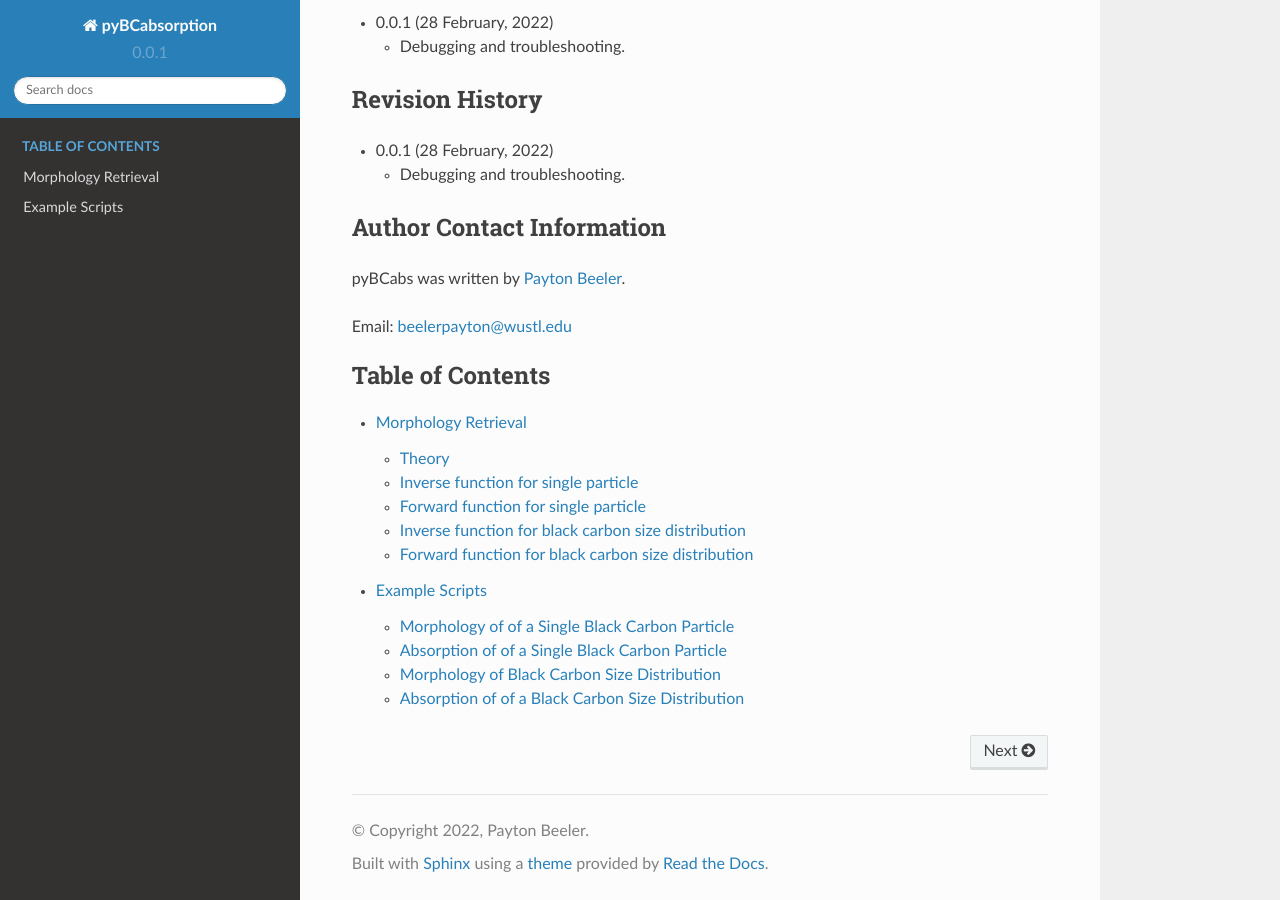
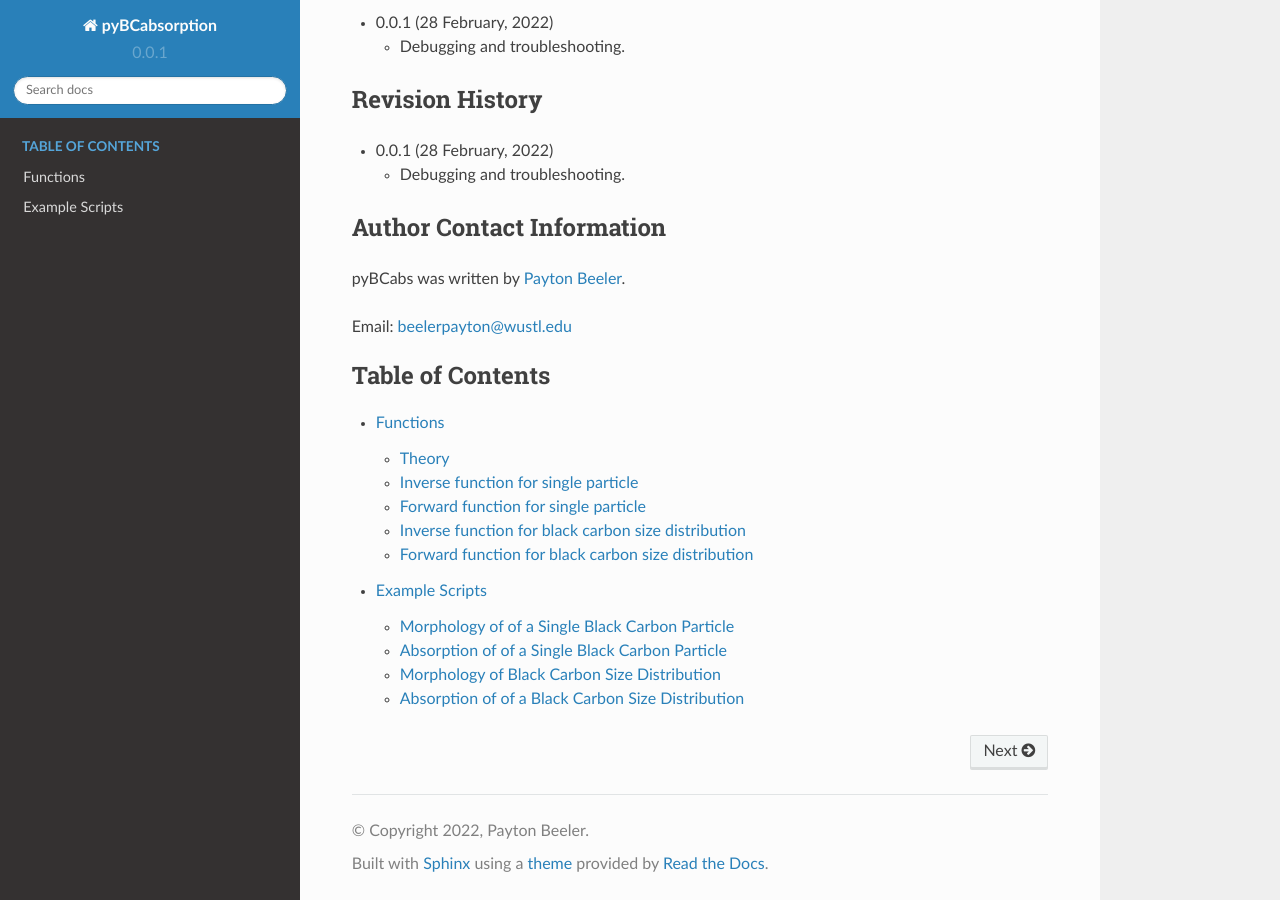
Before and after one commit to beelerpayton/FracScatt, a Sphinx documentation site: the page built from docs/source/index.rst, in a window 1280 px wide and 900 px high, scrolled down 743 px. Built offline with Sphinx 7.4.7 and the Read the Docs theme 2.0.0, drawn with Linux system fonts in a browser that asks for light colours; pages that are not in the unit, such as notebooks, are missing from menus.

Commit message:
Update index.rst

```diff
--- a/docs/source/index.rst
+++ b/docs/source/index.rst
@@ -49,5 +49,5 @@ Email: `beelerpayton@wustl.edu <mailto:beelerpayton@wustl.edu?subject=pyBCabs>`_
    :caption: Table of Contents
 
    Documentation Home <index>
-   Morphology Retrieval <functions>
+   Functions <functions>
    Example Scripts <examples>
```
